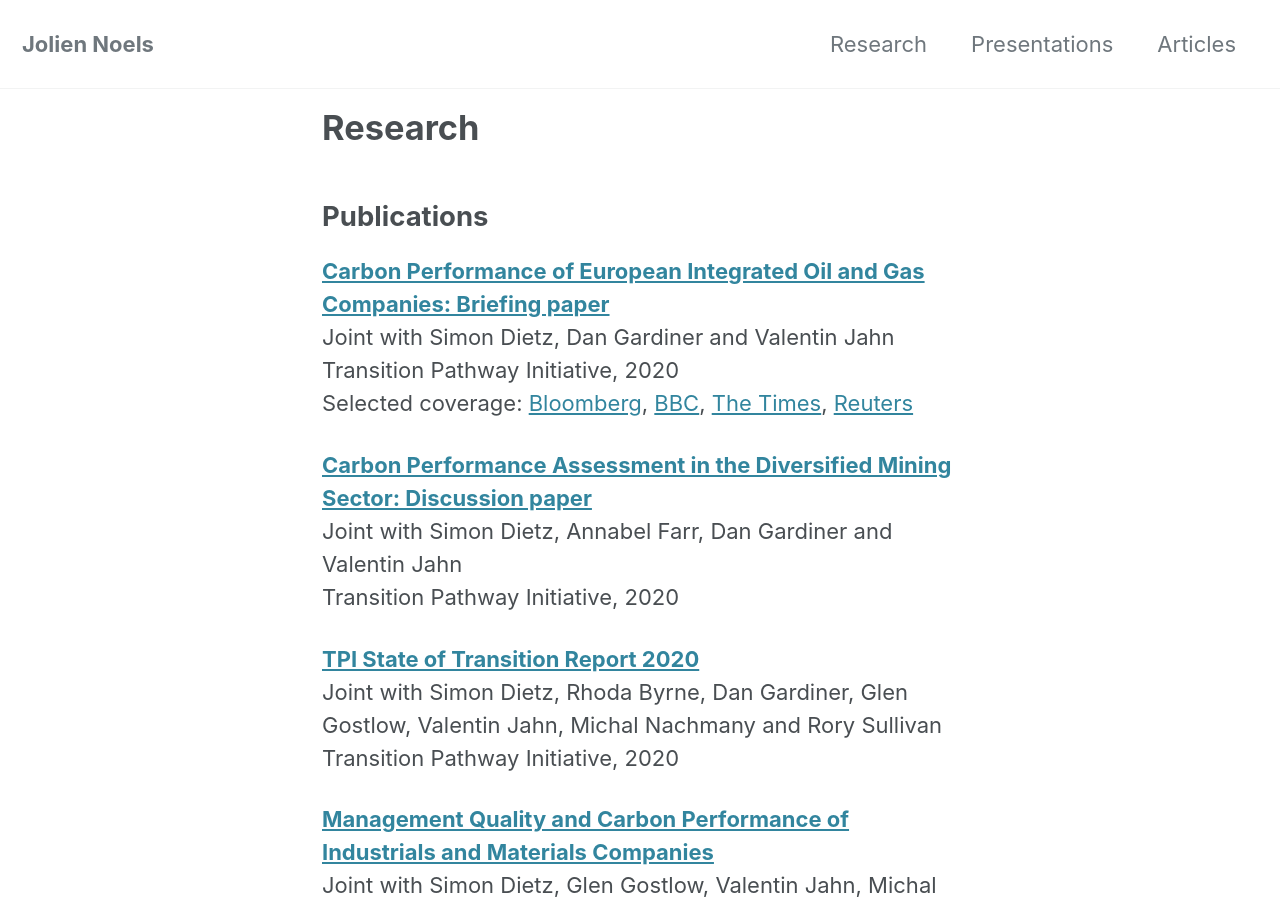
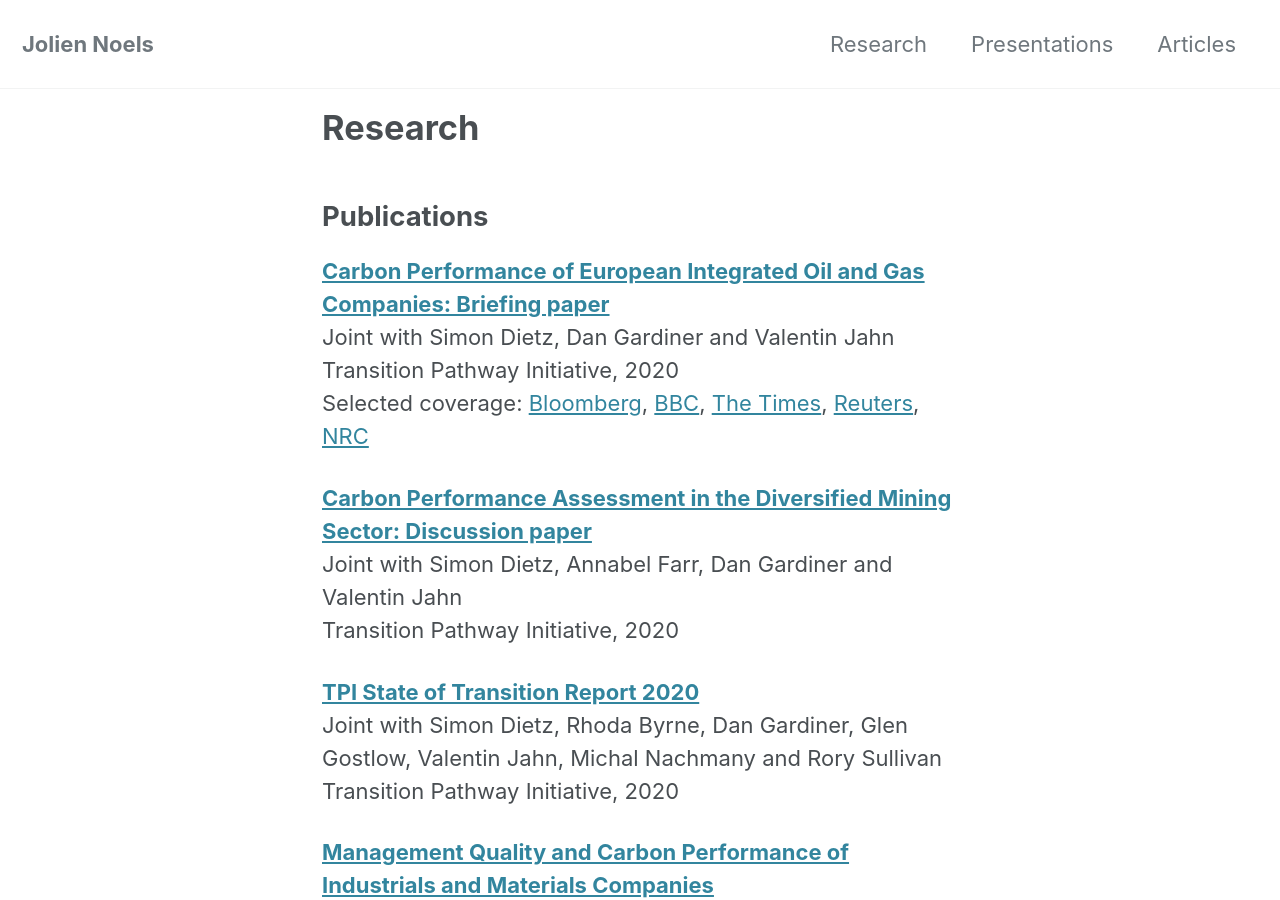
Before and after one commit to JolienNoels/joliennoels.github.io, a Jekyll site: the page built from _pages/research.md, in a window 1280 px wide and 900 px high. Built offline with Jekyll 4.4.1, drawn with Linux system fonts in a browser that asks for light colours; cached includes are drawn as plain includes; nearby versions of some CDN libraries.

Commit message:
add media coverage

```diff
--- a/_pages/research.md
+++ b/_pages/research.md
@@ -9,7 +9,7 @@ permalink: /research/
 **[Carbon Performance of European Integrated Oil and Gas Companies: Briefing paper](http://joliennoels.github.io/files/European-Integrated-Oil-and-Gas-Briefing-Paper.pdf)**
   Joint with Simon Dietz, Dan Gardiner and Valentin Jahn
   Transition Pathway Initiative, 2020
-  Selected coverage: [Bloomberg](https://www.bloomberg.com/news/articles/2020-05-11/big-oil-s-climate-targets-not-enough-for-paris-goals-funds-say), [BBC](https://www.bbc.com/news/science-environment-52624695), [The Times](https://www.thetimes.co.uk/article/bp-must-raise-game-to-meet-climate-pledge-says-report-wp5c68brb), [Reuters](https://www.reuters.com/article/oil-carbon-companies-targets/shell-eni-lead-oil-majors-climate-ambitions-but-still-fall-short-investors-idUSL8N2CT3TY)
+  Selected coverage: [Bloomberg](https://www.bloomberg.com/news/articles/2020-05-11/big-oil-s-climate-targets-not-enough-for-paris-goals-funds-say), [BBC](https://www.bbc.com/news/science-environment-52624695), [The Times](https://www.thetimes.co.uk/article/bp-must-raise-game-to-meet-climate-pledge-says-report-wp5c68brb), [Reuters](https://www.reuters.com/article/oil-carbon-companies-targets/shell-eni-lead-oil-majors-climate-ambitions-but-still-fall-short-investors-idUSL8N2CT3TY), [NRC](https://www.nrc.nl/nieuws/2020/05/18/van-de-oliesector-wordt-meer-verwacht-dan-klimaatdoelen-a3999996?utm_source=SIM&utm_medium=email&utm_campaign=Klimaat&utm_content=&utm_term=20200523)
 
 **[Carbon Performance Assessment in the Diversified Mining Sector: Discussion paper](http://joliennoels.github.io/files/Diversified-Miners-Discussion-Paper.pdf)**
   Joint with Simon Dietz, Annabel Farr, Dan Gardiner and Valentin Jahn
```
